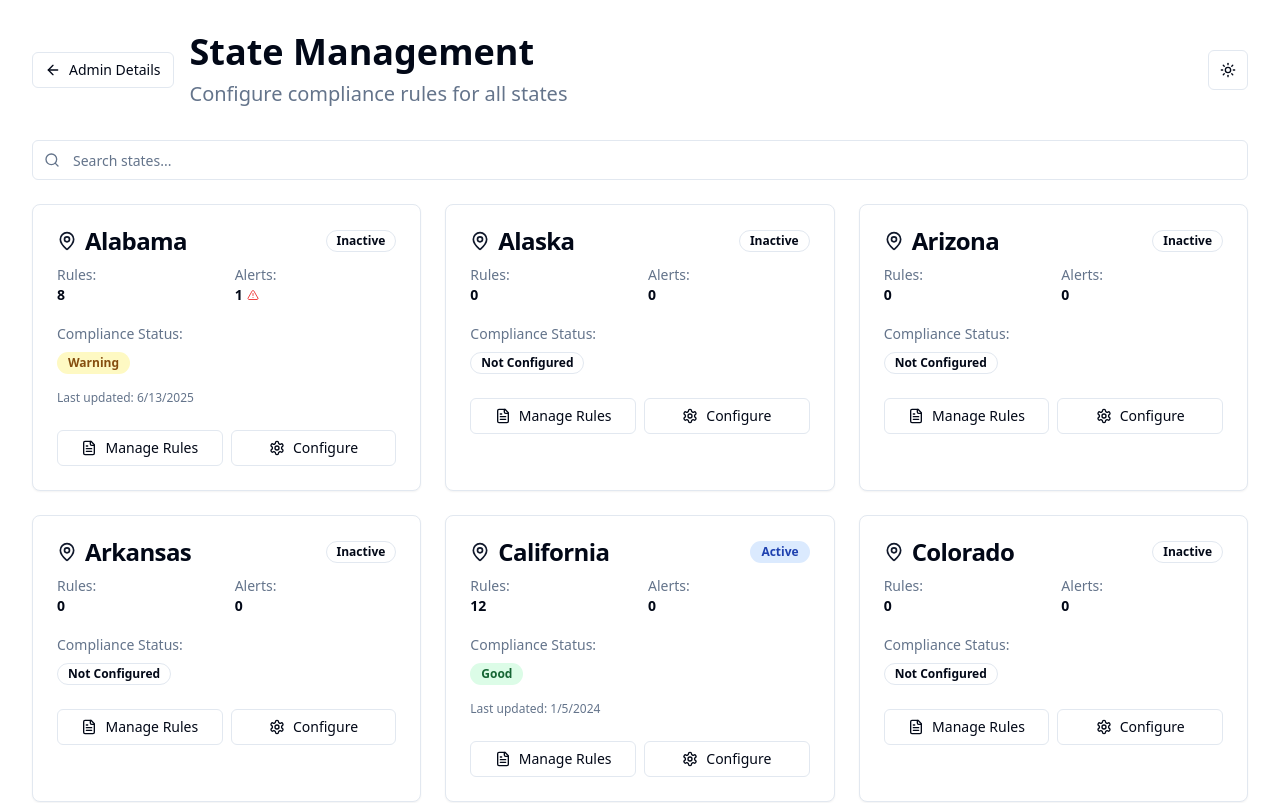
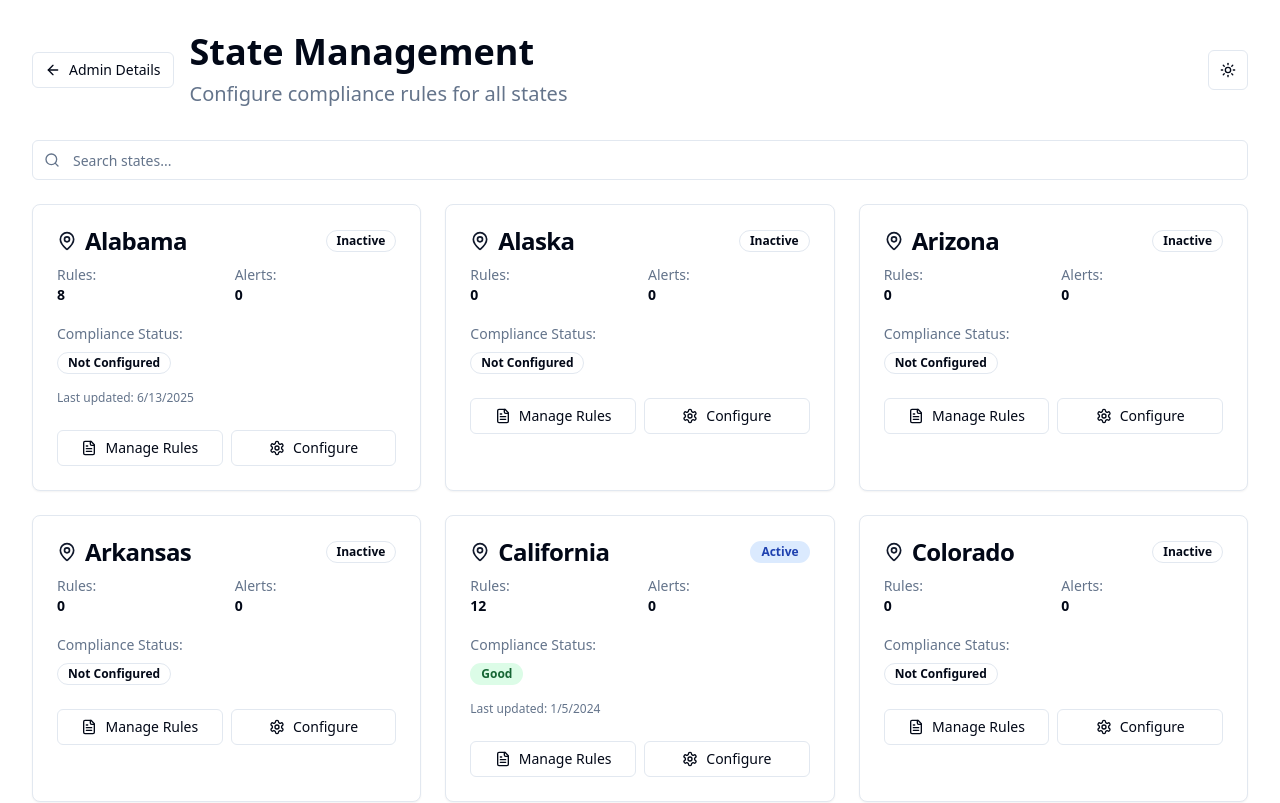
Before and after one commit to Coastal-Claims-Services/legal-and-compliance-3, a React (Vite) app: page /states in a window 1280 px wide. Shown: the top 803 px of the page. Built offline with nearby package versions, Linux system fonts and the light colour scheme.

Commit message:
Remove compliance warning and alert
Remove the compliance warning and alert from the Alabama state card.

```diff
--- a/src/pages/States.tsx
+++ b/src/pages/States.tsx
@@ -65,10 +65,10 @@ const STATE_DATA = {
   },
   'Alabama': {
     rules: 8,
-    alerts: 1,
+    alerts: 0,
     lastUpdated: '2025-06-13',
     status: 'inactive',
-    compliance: 'warning'
+    compliance: 'none'
   }
 };
 
```
